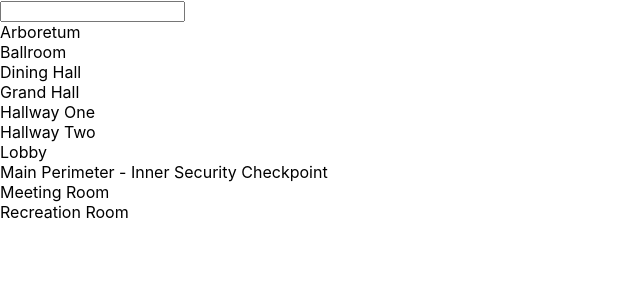
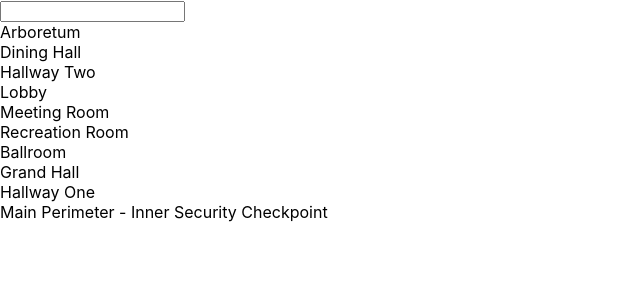
Before and after one commit to RobnettSean22/security-cam-second-run, a React (Create React App) app: page / in a window 1280 px wide. Shown: the top 300 px of the page, without its empty margins (0-640 px from the left). Built offline with nearby package versions, Linux system fonts and the light colour scheme.

Commit message:
sort by status now working on button and display'

```diff
--- a/src/App.jsx
+++ b/src/App.jsx
@@ -7,6 +7,7 @@ import status from "./data/sample-status.json";
 import "./App.css";
 
 function App() {
+  const [byStatus, setByStatus] = useState(1);
   let renameProperty = JSON.stringify(status.status).replace(
     /"deviceId":/g,
     '"id":'
@@ -20,8 +21,9 @@ function App() {
       .reduce(
         (m, arr) => (
           arr.forEach(
-            o =>
-              (m.has(o.id) && Object.assign(m.get(o.id), o)) || m.set(o.id, o)
+            obj =>
+              (m.has(obj.id) && Object.assign(m.get(obj.id), obj)) ||
+              m.set(obj.id, obj)
           ),
           m
         ),
@@ -39,14 +41,23 @@ function App() {
     .filter(dVices => {
       return dVices.name.toUpperCase().indexOf(value.toUpperCase()) !== -1;
     });
-  // const [data, setData] = useState(filterData);
+  const sorted = () => {
+    const sort =
+      byStatus === 0
+        ? filterData
+        : filterData.sort((a, b) => b.active - a.active);
+    return sort;
+  };
+
   return (
     <div>
       <Search setValue={setValue} value={value} />
       <SortButton filterData={filterData} />
-      {filterData.map((devices, id) => (
-        <SecurityDisplay key={id} devices={devices} />
-      ))}
+      <div>
+        {sorted().map((devices, id) => (
+          <SecurityDisplay key={id} devices={devices} />
+        ))}
+      </div>
     </div>
   );
 }
```
Also changed, not shown: src/components/SecurityDisplay.jsx (+0 -9 lines).
